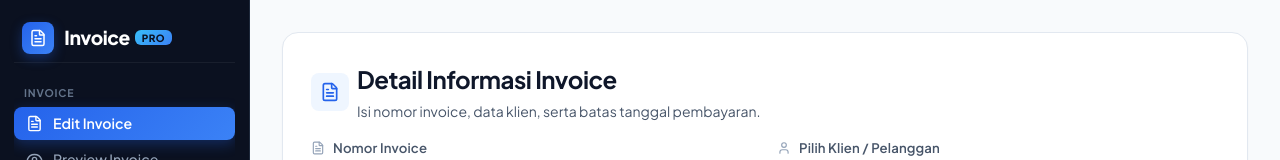
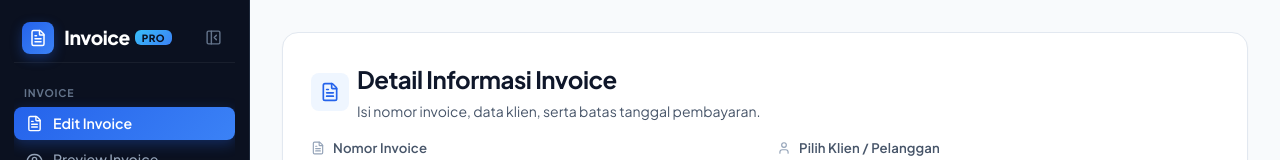
Before and after one commit to umamku/invoicepro, a React (Vite) app: page / in a window 1280 px wide. Shown: the top 160 px of the page. Built offline with nearby package versions, Linux system fonts and the light colour scheme.

Commit message:
feat: add desktop sidebar collapse and expand toggle feature

```diff
--- a/src/App.tsx
+++ b/src/App.tsx
@@ -22,7 +22,9 @@ import {
   FileCheck2,
   Download,
   Smartphone,
-  Share2
+  Share2,
+  PanelLeftClose,
+  PanelLeftOpen
 } from 'lucide-react';
 
 type TabType = 'editor' | 'preview' | 'history' | 'receipt-editor' | 'receipt-preview' | 'receipt-history' | 'clients' | 'settings';
@@ -30,10 +32,21 @@ type TabType = 'editor' | 'preview' | 'history' | 'receipt-editor' | 'receipt-pr
 const AppContent = () => {
   const [activeTab, setActiveTab] = useState<TabType>('editor');
   const [isMobileMenuOpen, setIsMobileMenuOpen] = useState(false);
+  const [isSidebarCollapsed, setIsSidebarCollapsed] = useState(() => {
+    return localStorage.getItem('sidebar_collapsed') === 'true';
+  });
   const [deferredPrompt, setDeferredPrompt] = useState<any>(null);
   const [isInstalled, setIsInstalled] = useState(false);
   const [showIosTip, setShowIosTip] = useState(false);
   const { invoiceHistory, receiptHistory } = useAppContext();
+
+  const toggleSidebar = () => {
+    setIsSidebarCollapsed(prev => {
+      const next = !prev;
+      localStorage.setItem('sidebar_collapsed', String(next));
+      return next;
+    });
+  };
 
   useEffect(() => {
     // Check if running in standalone mode (already installed)
@@ -173,7 +186,7 @@ const AppContent = () => {
       )}
 
       {/* Main Sidebar (Desktop sidebar & Mobile Drawer) */}
-      <aside className={`sidebar no-print ${isMobileMenuOpen ? 'mobile-drawer-open' : ''}`}>
+      <aside className={`sidebar no-print ${isMobileMenuOpen ? 'mobile-drawer-open' : ''} ${isSidebarCollapsed ? 'sidebar-collapsed' : ''}`}>
         <div className="sidebar-brand">
           <div className="brand-icon">
             <FileText size={18} />
@@ -182,6 +195,14 @@ const AppContent = () => {
             <span className="brand-title-name">Invoice</span>
             <span className="brand-title-badge">PRO</span>
           </div>
+          <button
+            className="btn-sidebar-toggle"
+            onClick={toggleSidebar}
+            title="Sembunyikan Menu Navigasi"
+            aria-label="Sembunyikan Menu Navigasi"
+          >
+            <PanelLeftClose size={17} />
+          </button>
         </div>
 
         <nav className="sidebar-nav">
@@ -271,6 +292,18 @@ const AppContent = () => {
 
       {/* Main Content Area */}
       <main className="main-content">
+        {isSidebarCollapsed && (
+          <div className="top-expand-bar no-print">
+            <button
+              className="btn-expand-sidebar"
+              onClick={toggleSidebar}
+              title="Tampilkan Menu Navigasi"
+            >
+              <PanelLeftOpen size={16} />
+              <span>Tampilkan Menu</span>
+            </button>
+          </div>
+        )}
         <div className="content-inner">
           {renderContent()}
         </div>
--- a/src/index.css
+++ b/src/index.css
@@ -99,7 +99,15 @@ body {
   height: 100vh;
   z-index: 50;
   overflow: hidden; /* Absolutely no sidebar scrollbar */
-  transition: transform 0.3s cubic-bezier(0.4, 0, 0.2, 1);
+  transition: margin-left 0.25s cubic-bezier(0.4, 0, 0.2, 1), transform 0.3s cubic-bezier(0.4, 0, 0.2, 1), opacity 0.2s ease;
+}
+
+@media (min-width: 769px) {
+  .sidebar.sidebar-collapsed {
+    margin-left: -var(--sidebar-width);
+    opacity: 0;
+    pointer-events: none;
+  }
 }
 
 .sidebar-brand {
@@ -108,6 +116,25 @@ body {
   gap: 0.65rem;
   padding: 0.2rem 0.5rem 0.5rem 0.5rem;
   border-bottom: 1px solid rgba(255, 255, 255, 0.06);
+}
+
+.btn-sidebar-toggle {
+  background: none;
+  border: none;
+  color: var(--sidebar-text-muted);
+  padding: 0.35rem;
+  border-radius: var(--radius-sm);
+  cursor: pointer;
+  display: flex;
+  align-items: center;
+  justify-content: center;
+  margin-left: auto;
+  transition: var(--transition);
+}
+
+.btn-sidebar-toggle:hover {
+  color: #ffffff;
+  background-color: rgba(255, 255, 255, 0.08);
 }
 
 .brand-icon {
@@ -292,6 +319,43 @@ body {
   max-width: 1100px;
   margin: 0 auto;
   padding: 2rem;
+}
+
+/* Expand Sidebar Toggle Bar (when sidebar is hidden on desktop) */
+.top-expand-bar {
+  padding: 1.25rem 2rem 0 2rem;
+  display: flex;
+  align-items: center;
+}
+
+.btn-expand-sidebar {
+  display: inline-flex;
+  align-items: center;
+  gap: 0.5rem;
+  padding: 0.45rem 0.85rem;
+  background-color: white;
+  border: 1px solid var(--border-color);
+  color: var(--text-secondary);
+  font-size: 0.825rem;
+  font-weight: 600;
+  border-radius: var(--radius-md);
+  cursor: pointer;
+  box-shadow: var(--shadow-xs);
+  transition: var(--transition);
+  font-family: inherit;
+}
+
+.btn-expand-sidebar:hover {
+  background-color: #f8fafc;
+  color: var(--primary-color);
+  border-color: var(--primary-border);
+  box-shadow: var(--shadow-sm);
+}
+
+@media (max-width: 768px) {
+  .top-expand-bar {
+    display: none;
+  }
 }
 
 /* Page Headers */
```
